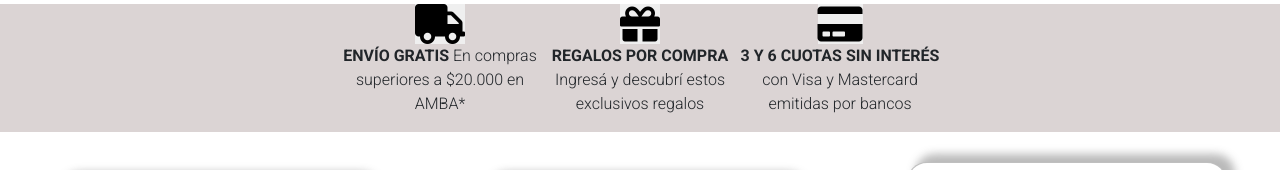
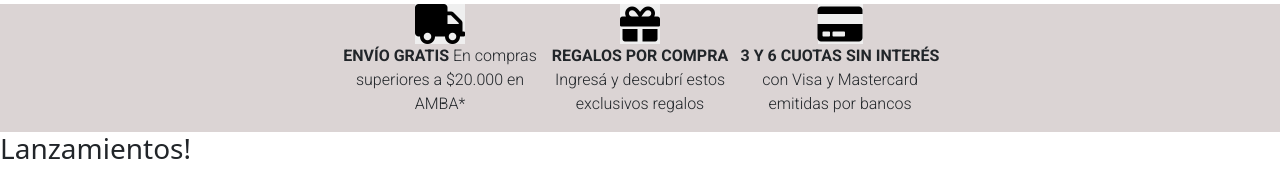
Before and after one commit to Lautaro-Tobares/B-Oreal-DPFV, a website: page index.html in a window 1280 px wide. Shown: the part 1520-1690 px from the top of the page. Drawn offline with nearby package versions, Linux system fonts and the light colour scheme.

Commit message:
grandes cambios

```diff
--- a/index.html
+++ b/index.html
@@ -224,8 +224,9 @@ con Visa y Mastercard emitidas por bancos</p>
 </div>
 
 </div>
+<h3>Lanzamientos!</h3>
+<div class="lanzamientos">
 
-<div class="lanzamientos">
 
 <div class="ofertas-del-mes1">
   <img src="https://http2.mlstatic.com/D_NQ_NP_618322-MLA45239418826_032021-W.webp" class="img-off" alt="halloween man">
```
